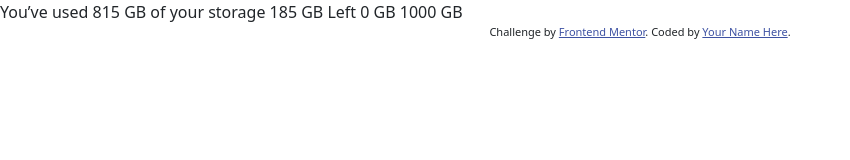
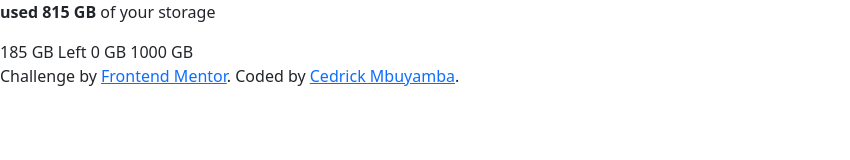
Before and after one commit to cedrickmmk/Design-Development, a plain HTML site: page index.html in a window 1280 px wide. Shown: the whole page, without its empty margins (0-850 px from the left). Drawn offline with nearby package versions, Linux system fonts and the light colour scheme.

Commit message:
add a tag a html element

```diff
--- a/index.html
+++ b/index.html
@@ -10,24 +10,22 @@
 
      <title>Frontend Mentor | Fylo data storage component</title>
 
-  <!-- Feel free to remove these styles or customise in your own stylesheet 👍 -->
-  <style>
-    .attribution { font-size: 0.6875rem; text-align: center; }
-    .attribution a { color: hsl(228, 45%, 44%); }
-  </style>
   </head>
   <body>
 
-  You’ve used 815 GB of your storage
+          <p class="storage-text">
+            <strong class=""> used 815 GB </strong> of your storage
+          </p>
 
-  185 GB Left
+          <span>185</span>
+          <span> GB Left</span>
 
-  0 GB
-  1000 GB
+          <span> 0 GB</span>
+          <span> 1000 GB</span>
 
    <footer class="attribution">
          Challenge by <a href="https://www.frontendmentor.io?ref=challenge">Frontend Mentor</a>.
-    Coded by <a href="#">Your Name Here</a>.
+         Coded by <a href="#">Cedrick Mbuyamba</a>.
    </footer>
   </body>
 </html>
```
Lines whose indentation alone changed are shown as unchanged.
